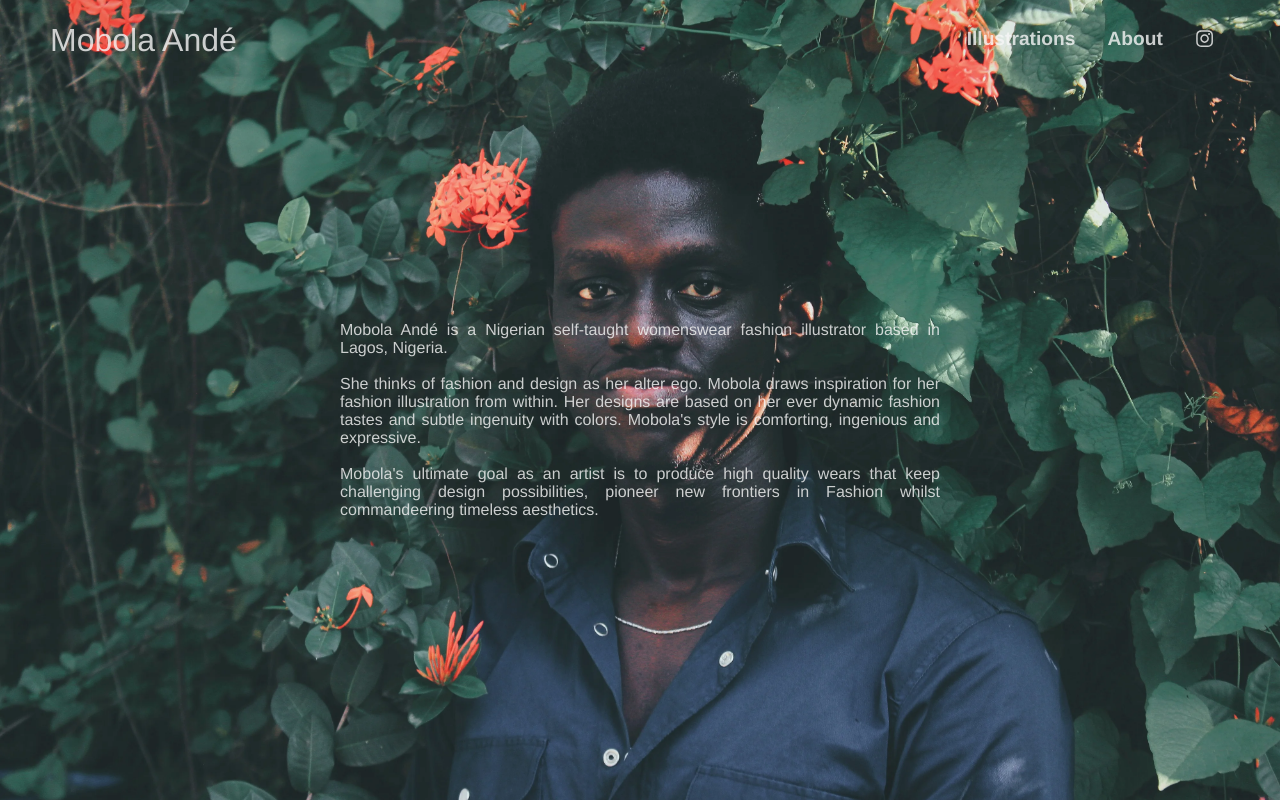
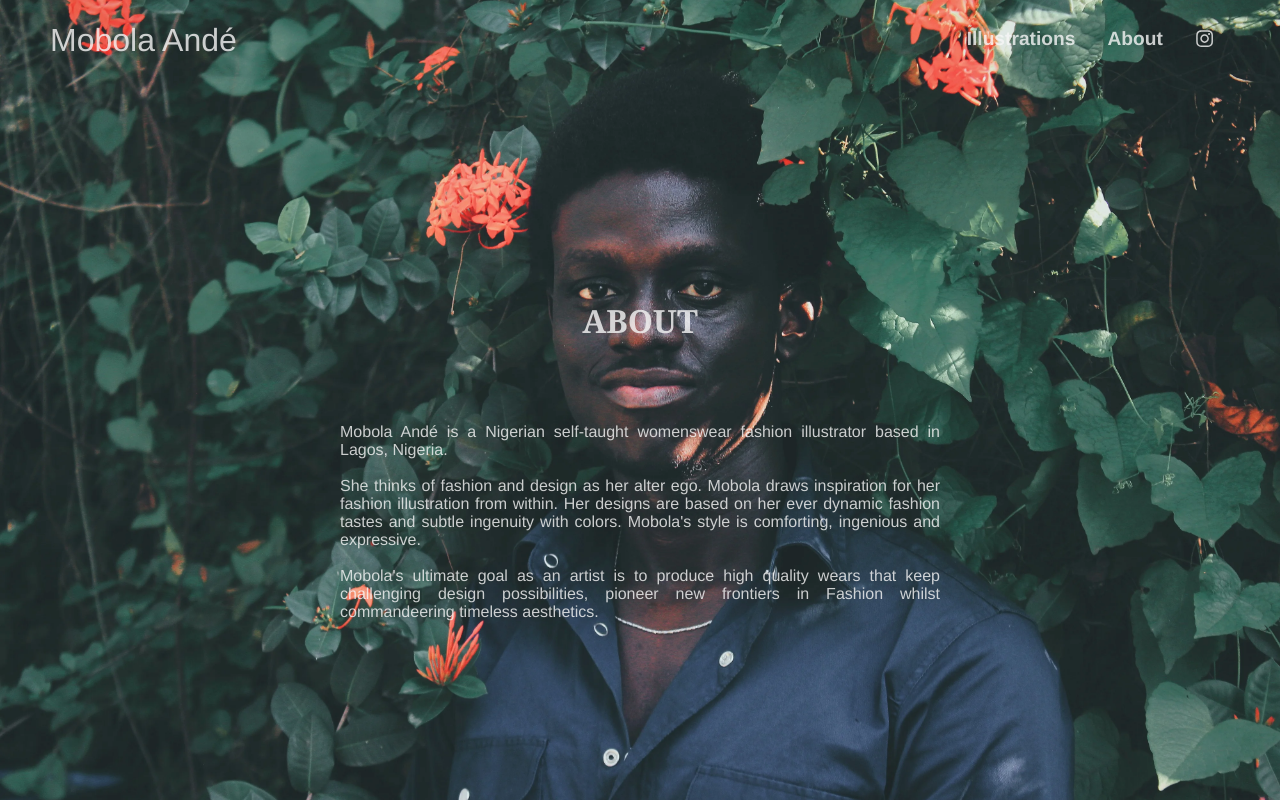
Before and after one commit to OsasAzamegbe/Fashion-Portfolio, a React (Create React App) app: page /about in a window 1280 px wide. Built offline with nearby package versions, Linux system fonts and the light colour scheme.

Commit message:
FEAT: added About header.

```diff
--- a/src/components/pages/about/About.css
+++ b/src/components/pages/about/About.css
@@ -12,6 +12,16 @@
     width: 600px;
 }
 
+.about-header h1{
+    font-family: var(--title-font);
+    line-height: 36px;
+}
+
+.about-header{
+    padding: 24px;
+    margin: 60px 0;
+}
+
 @media (max-width: 700px){
     .about-description-container{
         width: 80vw;
--- a/src/components/pages/about/About.js
+++ b/src/components/pages/about/About.js
@@ -5,6 +5,7 @@ import './About.css'
 const About = () => {
     return (
         <div className="about">
+            <header className="about-header"><h1>ABOUT</h1></header>
             <div className="about-description-container">
                 <p className="about-headliner">
                     Mobola Andé is a Nigerian self-taught womenswear fashion illustrator based in Lagos, Nigeria.
```
